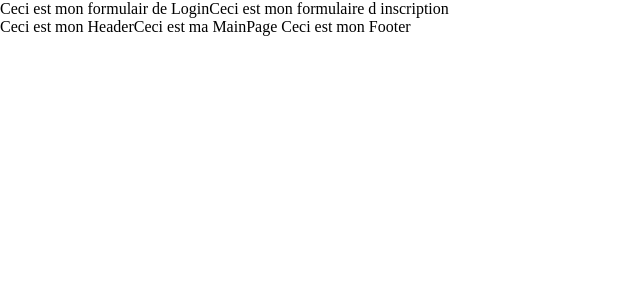
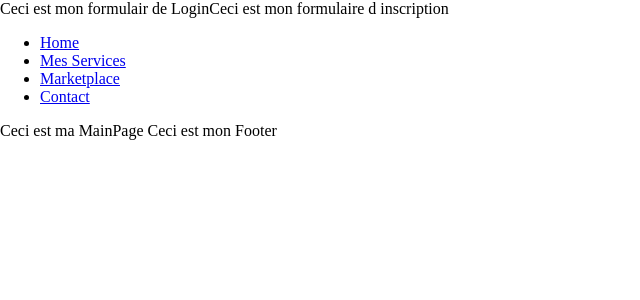
Before and after one commit to CaroD59/FarmConnect_Front, a React (Create React App) app: page / in a window 1280 px wide. Shown: the top 300 px of the page, without its empty margins (0-640 px from the left). Built offline with nearby package versions, Linux system fonts and the light colour scheme.

Commit message:
adding NavBar in the header

```diff
--- a/package.json
+++ b/package.json
@@ -8,6 +8,7 @@
     "@testing-library/user-event": "^12.8.3",
     "react": "^17.0.2",
     "react-dom": "^17.0.2",
+    "react-router-dom": "^5.2.0",
     "react-scripts": "4.0.3",
     "web-vitals": "^1.1.1"
   },
--- a/src/components/Header/index.jsx
+++ b/src/components/Header/index.jsx
@@ -1,4 +1,28 @@
+import { BrowserRouter as Router, NavLink } from 'react-router-dom';
+
 function Header() {
-  return <>Ceci est mon Header</>;
+  return (
+    <Router>
+      <div>
+        <nav>
+          <ul>
+            <li>
+              <NavLink to="/">Home</NavLink>
+            </li>
+            <li>
+              <NavLink to="/my-apps">Mes Services</NavLink>
+            </li>
+            <li>
+              <NavLink to="/marketplace">Marketplace</NavLink>
+            </li>
+            <li>
+              <NavLink to="/Contact">Contact</NavLink>
+            </li>
+          </ul>
+        </nav>
+      </div>
+    </Router>
+  );
 }
+
 export default Header;
```
